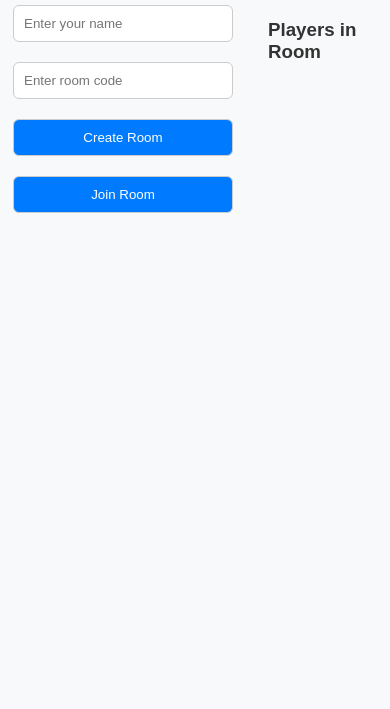
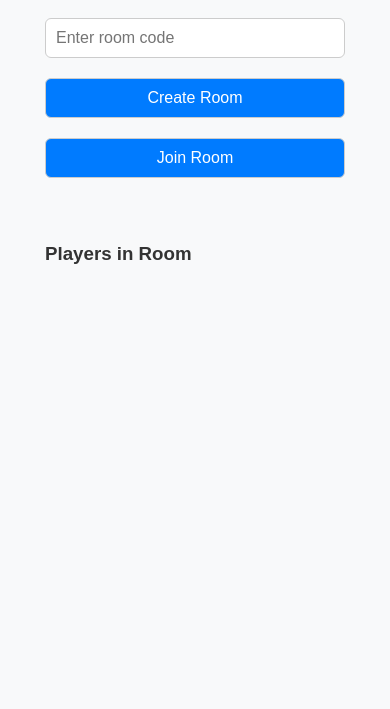
Before and after one commit to RogiGral/impostor-game, a website: page public/client.html in a window 390 px wide. Shown: the part 135-844 px from the top of the page. Drawn offline with nearby package versions, Linux system fonts and the light colour scheme; no server answers.

Commit message:
Phone friendly interfave

```diff
--- a/public/client.html
+++ b/public/client.html
@@ -2,98 +2,17 @@
 <html lang="en">
   <head>
     <meta charset="UTF-8" />
+    <meta name="viewport" content="width=device-width, initial-scale=1.0" />
     <title>Socket.IO Room Example</title>
+    <link rel="stylesheet" href="styles.css" />
     <script src="https://cdn.socket.io/4.7.2/socket.io.min.js"></script>
-    <style>
-      body {
-        font-family: Arial, sans-serif;
-        background: #f8f9fa;
-        color: #333;
-        text-align: center;
-        margin-top: 40px;
-      }
-
-      h1 {
-        color: #007bff;
-      }
-
-      input,
-      button {
-        padding: 10px;
-        margin: 5px;
-        border-radius: 6px;
-        border: 1px solid #ccc;
-      }
-
-      button {
-        background: #007bff;
-        color: white;
-        cursor: pointer;
-      }
-
-      button:hover {
-        background: #0056b3;
-      }
-
-      #status {
-        margin-top: 20px;
-        font-weight: bold;
-      }
-
-      #messages {
-        margin-top: 30px;
-        max-width: 400px;
-        margin-left: auto;
-        margin-right: auto;
-        text-align: left;
-      }
-
-      #messages p {
-        background: #fff;
-        border: 1px solid #ddd;
-        padding: 8px;
-        border-radius: 6px;
-      }
-
-      #userCount {
-        display: inline-block;
-        margin-left: 10px;
-        font-weight: bold;
-        color: #007bff;
-      }
-
-      #controls {
-        margin-bottom: 10px;
-      }
-      #controls input,
-      #controls button {
-        width: 220px; /* same width for inputs and buttons */
-        box-sizing: border-box; /* ensures padding/border included in width */
-      }
-    </style>
   </head>
   <body>
     <h1>Impostor Game - made by Igor</h1>
 
-    <div
-      style="
-        display: flex;
-        justify-content: center;
-        gap: 30px;
-        margin-top: 20px;
-      "
-    >
-      <!-- Left: controls and messages -->
-      <div>
-        <div
-          id="controls"
-          style="
-            display: flex;
-            flex-direction: column;
-            align-items: center;
-            gap: 10px;
-          "
-        >
+    <div class="container">
+      <div class="content-area">
+        <div id="controls">
           <input type="text" id="username" placeholder="Enter your name" />
           <input type="text" id="roomName" placeholder="Enter room code" />
           <button id="createBtn" onclick="createRoom()">Create Room</button>
@@ -111,14 +30,13 @@
           </button>
         </div>
 
-        <div id="status" style="margin-top: 20px"></div>
-        <div id="messages" style="margin-top: 20px; max-width: 400px"></div>
+        <div id="status"></div>
+        <div id="messages"></div>
       </div>
 
-      <!-- Right: player list -->
-      <div style="width: 200px; text-align: left">
+      <div class="player-list">
         <h3>Players in Room</h3>
-        <ul id="playerList" style="list-style: none; padding: 0"></ul>
+        <ul id="playerList"></ul>
       </div>
     </div>
 
--- /dev/null
+++ b/public/styles.css
@@ -0,0 +1,132 @@
+/* Base Styles */
+body {
+  font-family: Arial, sans-serif;
+  background: #f8f9fa;
+  color: #333;
+  text-align: center;
+  margin-top: 40px;
+  padding: 0 10px;
+}
+
+h1 {
+  color: #007bff;
+  font-size: 1.8rem;
+}
+
+h3 {
+  /* Style for the "Players in Room" heading */
+  margin-top: 0;
+}
+
+/* Input and Button Styles */
+input,
+button {
+  padding: 10px;
+  margin: 5px 0;
+  border-radius: 6px;
+  border: 1px solid #ccc;
+  font-size: 1rem;
+}
+
+button {
+  background: #007bff;
+  color: white;
+  cursor: pointer;
+}
+
+button:hover {
+  background: #0056b3;
+}
+
+/* Status and Message Area */
+#status {
+  margin-top: 20px;
+  font-weight: bold;
+}
+
+#messages {
+  margin-top: 20px;
+  max-width: 100%; /* Ensures it doesn't overflow its container */
+  text-align: left;
+}
+
+#messages p {
+  background: #fff;
+  border: 1px solid #ddd;
+  padding: 8px;
+  border-radius: 6px;
+  word-wrap: break-word; /* handle long messages on small screens */
+  margin: 5px 0; /* Add vertical spacing between messages */
+}
+
+/* User Count */
+#userCount {
+  display: inline-block;
+  margin-left: 10px;
+  font-weight: bold;
+  color: #007bff;
+}
+
+/* Controls (Left Column) */
+#controls {
+  margin-bottom: 10px;
+  display: flex;
+  flex-direction: column;
+  align-items: center;
+  gap: 10px;
+  width: 100%;
+}
+
+#controls input,
+#controls button {
+  width: 90%; /* scale to screen width */
+  box-sizing: border-box; /* Include padding and border in the element's total width and height */
+  max-width: 300px; /* Limit max width for better appearance on large screens */
+}
+
+/* Main Container */
+.container {
+  display: flex;
+  justify-content: center;
+  gap: 30px;
+  margin-top: 20px;
+  flex-wrap: wrap; /* Allows stacking on small screens */
+}
+
+/* Left Content Area (Controls and Messages) */
+.content-area {
+  max-width: 400px; /* Limits the max width of the controls/messages block */
+  width: 100%; /* Ensures it takes up available width */
+}
+
+/* Player List (Right Column) */
+.player-list {
+  width: 200px;
+  text-align: left;
+}
+
+.player-list ul {
+  list-style: none;
+  padding: 0;
+}
+
+/* Media Queries for smaller screens */
+@media (max-width: 600px) {
+  /* Re-aligns the main container to stack content vertically */
+  .container {
+    flex-direction: column;
+    align-items: center;
+    gap: 20px;
+  }
+
+  /* Makes the player list take full width up to a max on small screens */
+  .player-list {
+    width: 100%;
+    max-width: 300px;
+    margin-top: 20px;
+  }
+
+  h1 {
+    font-size: 1.5rem;
+  }
+}
```
